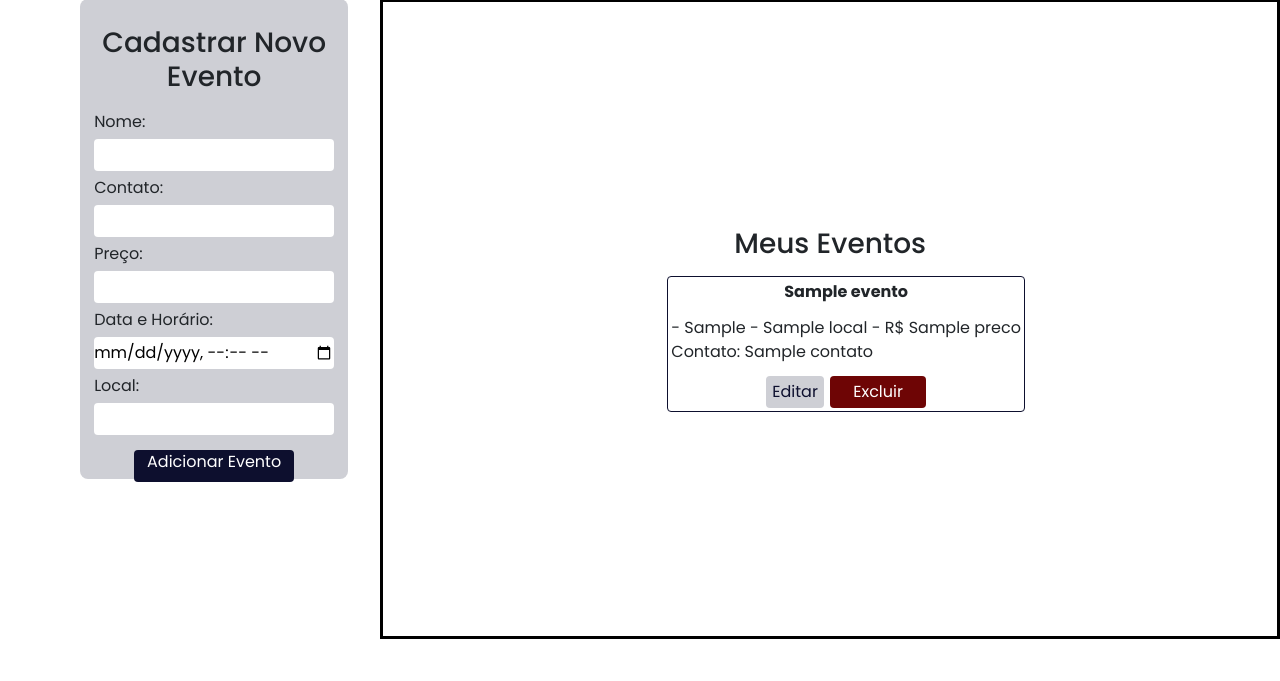
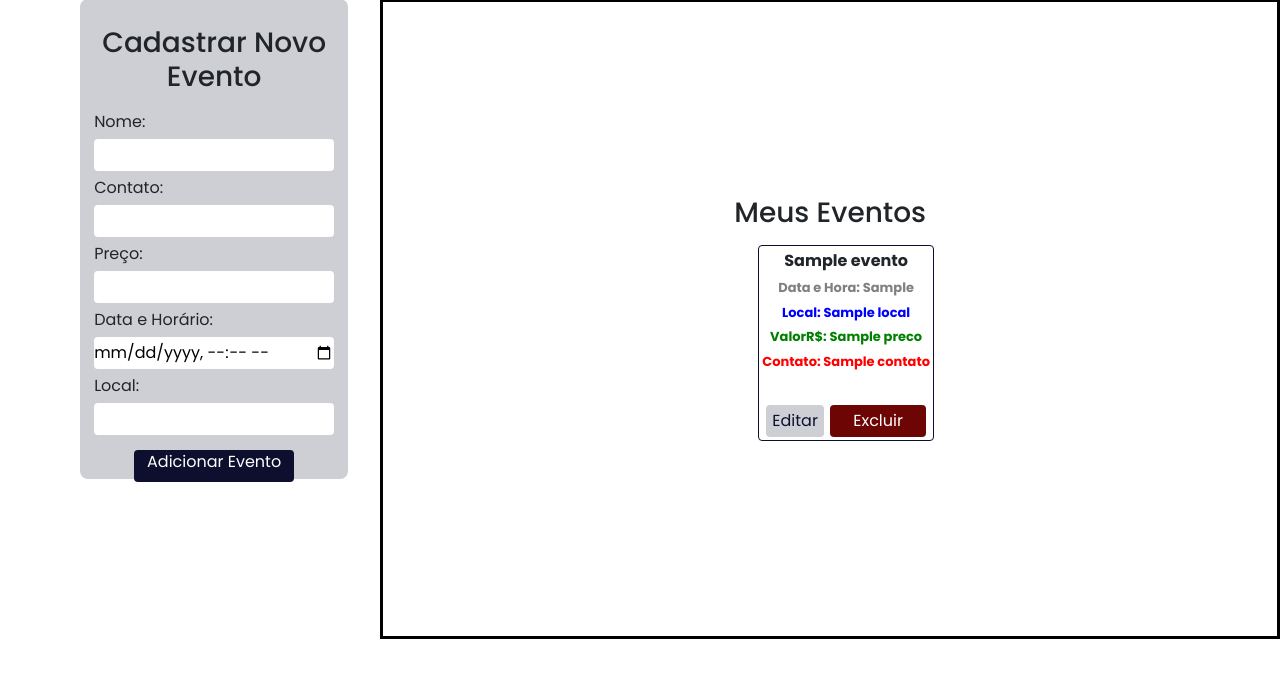
Before and after one commit to Hitalooo/psif, a Flask app: template templates/eventos.html in a window 1280 px wide. Shown: the part 137-818 px from the top of the page. Run offline with Flask 3, Linux system fonts and the light colour scheme; the template is opened without the code that fills it: most values are stand-ins (such as "Sample title", 1, 10 or a date in 2020); some libraries are stand-ins or nearby versions.

Commit message:
Melhorar exibição da lista de Eventos
Por enquanto tem cores aleatórias que usei para fazer testes, ainda será necessário ajustar o tamanho de tudo.

```diff
--- a/static/style.css
+++ b/static/style.css
@@ -210,10 +210,23 @@ body {
   flex-direction: column;
   border: 1px solid #0d0f2e;
   border-radius: 4px;
-  gap: 12px;
-  margin: 0px 0px 3px 0px;
+  gap: 5px;
+  margin: 0px 0px 5px 0px;
   padding: 3px;
 }
+
+.meus-eventos li span {
+  display: block;
+  font-size: 13px;
+}
+
+/* Essas cores são só pra teste, modificar depois */
+
+.evento-data { font-weight: bold; color: gray; }
+.evento-local { font-weight: bold; color: blue; }
+.evento-valor { font-weight: bold; color: green; }
+.evento-contato { font-weight: bold; color: red; }
+
 
 .meus-eventos li .botao-editar {
   display: flex;
--- a/templates/eventos.html
+++ b/templates/eventos.html
@@ -32,8 +32,11 @@
         <ul>
             {% for evento in eventos %}
                 <li>
-                    <strong>{{ evento.nome }}</strong> - {{ evento.data_horario }} - {{ evento.local }} - R$ {{ evento.preco }}
-                    <br>Contato: {{ evento.contato }}
+                    <strong>{{ evento.nome }}</strong>
+                    <span class="evento-data">Data e Hora: {{ evento.data_horario }}</span>
+                    <span class="evento-local">Local: {{ evento.local }}</span>
+                    <span class="evento-valor">ValorR$: {{ evento.preco }}</span>
+                    <span class="evento-contato">Contato: {{ evento.contato }}</span>
                     <br>
                     <div class="botoes">
                         <a class="botao-editar" href="{{ url_for('editar_evento', id_evento=evento.id) }}">Editar</a>
```
